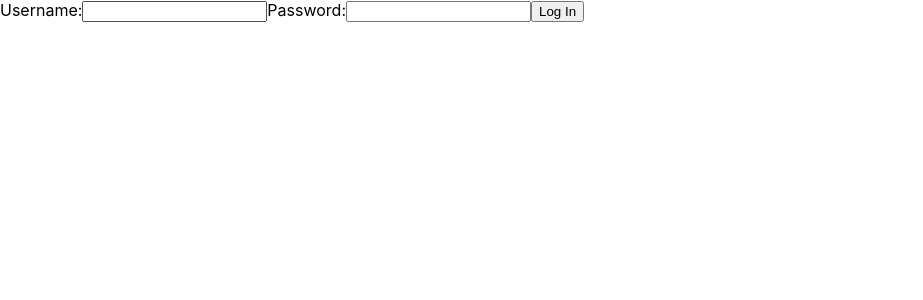
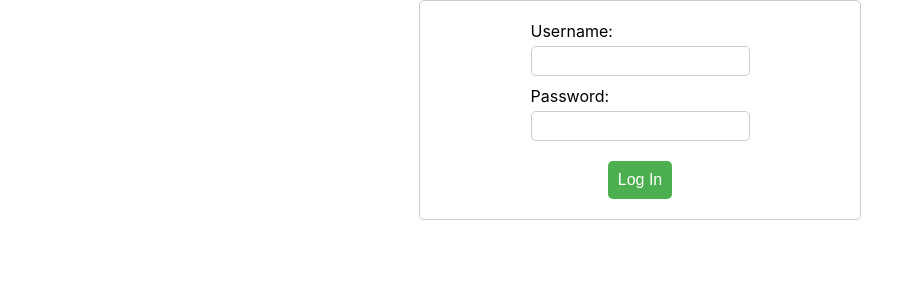
Before and after one commit to NurgaliyevS/lerna-ts, a React (Create React App) app: page /login in a window 1280 px wide. Shown: the top 300 px of the page, without its empty margins (0-923 px from the left). Built offline with nearby package versions, Linux system fonts and the light colour scheme.

Commit message:
changed architecture and add style basic

```diff
--- /dev/null
+++ b/src/pages/login/LoginPage.css
@@ -0,0 +1,40 @@
+form {
+    display: flex;
+    flex-direction: column;
+    align-items: center;
+    padding: 20px;
+    border: 1px solid #ccc;
+    border-radius: 5px;
+    max-width: 400px;
+    margin: auto;
+  }
+
+  label {
+    display: flex;
+    flex-direction: column;
+    margin-bottom: 10px;
+  }
+
+  input[type="text"],
+  input[type="password"] {
+    padding: 5px;
+    border: 1px solid #ccc;
+    border-radius: 5px;
+    margin-top: 5px;
+    font-size: 16px;
+  }
+
+  button[type="submit"] {
+    background-color: #4caf50;
+    color: white;
+    border: none;
+    padding: 10px;
+    border-radius: 5px;
+    margin-top: 10px;
+    font-size: 16px;
+    cursor: pointer;
+  }
+
+  button[type="submit"]:hover {
+    background-color: #3e8e41;
+  }
```
Also changed, not shown: src/App.css (deleted, +0 -38 lines), src/App.tsx (+7 -7 lines), src/components/ProtectedRoute.tsx (renamed from src/ProtectedRoute.tsx, +8 -8 lines), src/pages/form/DynamicFormPage.tsx (renamed from src/DynamicFormPage.tsx, +6 -6 lines), src/pages/login/LoginPage.tsx (renamed from src/LoginPage.tsx, +14 -13 lines), src/api/ExternalApi.ts (renamed from src/ExternalApi.ts), src/store/MobxStoreProvider.tsx (renamed from src/MobxStoreProvider.tsx).
